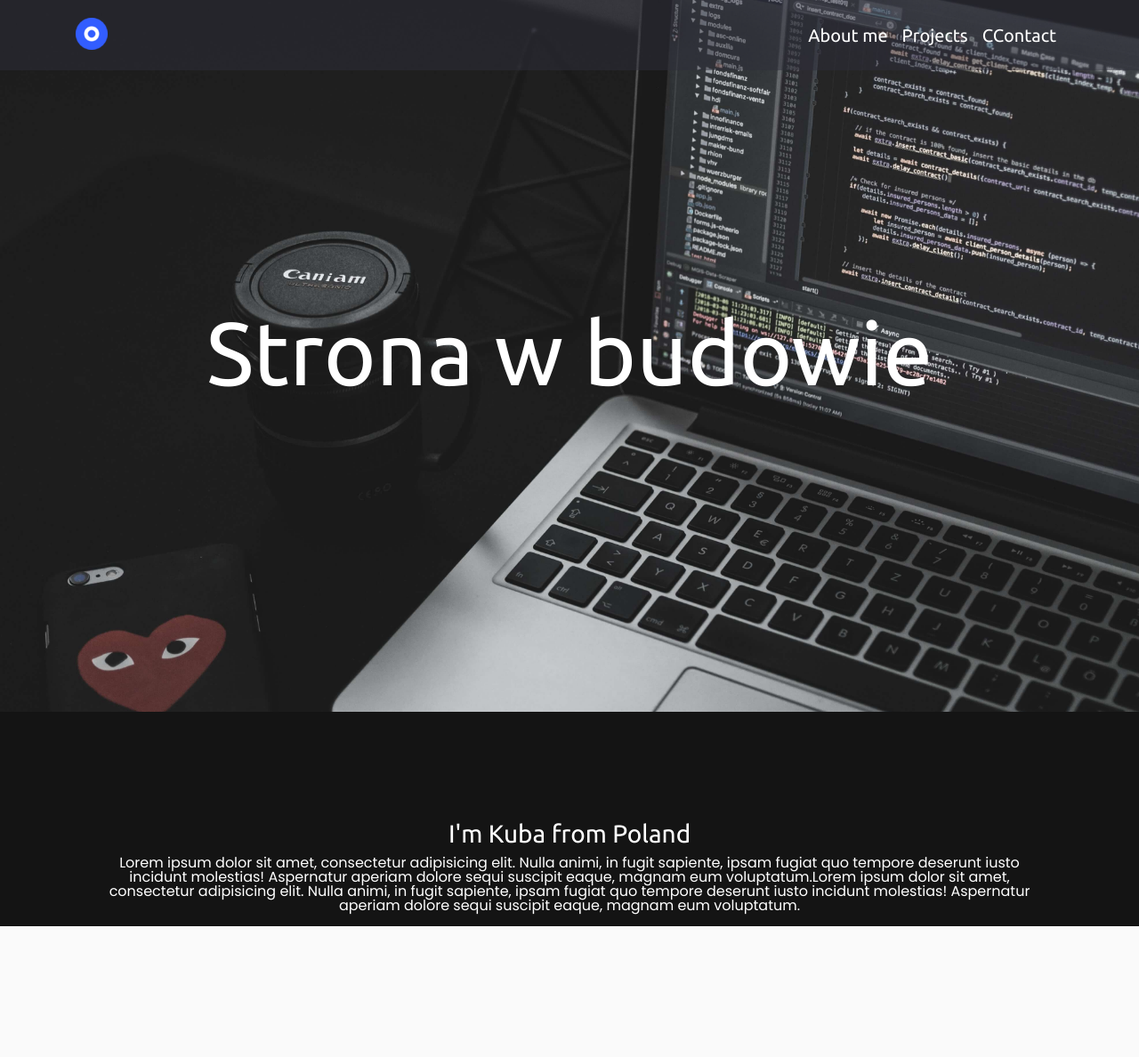
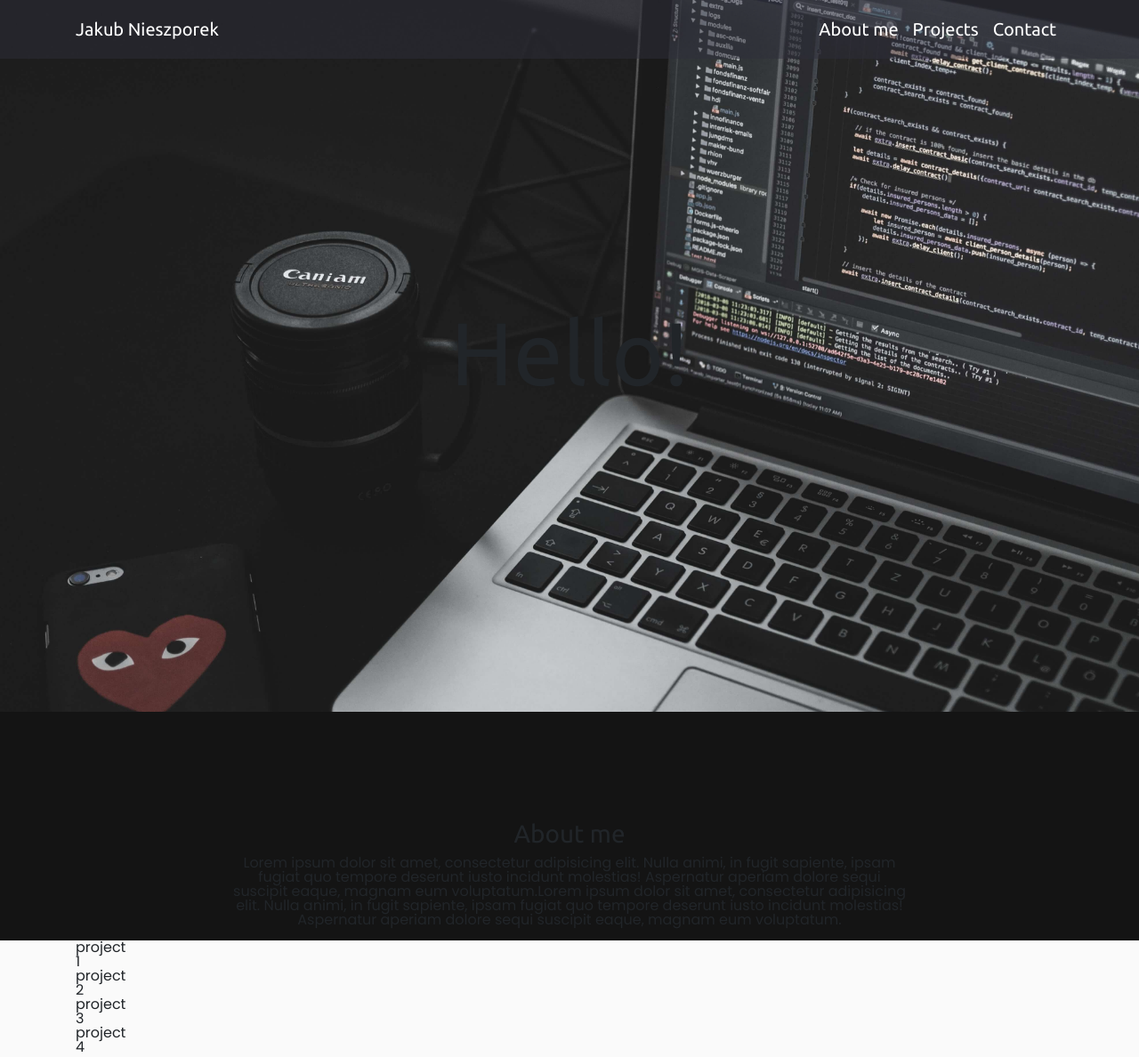
Before and after one commit to Drexo/MyPage, a website: page public/index.html in a window 1280 px wide. Shown: the whole page at 89% size. Before the commit the page ends 1041 px from the top, so only its background shows below. Drawn offline with Linux system fonts and the light colour scheme.

Commit message:
section main and projects

```diff
--- a/public/index.html
+++ b/public/index.html
@@ -34,9 +34,9 @@
     <section id="hero" style="background-image: url('media/pic_hero.jpg');">
 		<nav class="navbar fixed-top navbar-expand-sm navbar-light">
 			<div class="container">
-			  <a class="navbar-brand" href="#">
-					<img src="media/favicon/android-icon-36x36.png" alt="Landings">
-				</a>
+			  <p class="navbar-brand" href="#">
+					Jakub Nieszporek
+				</p>
 
 			  <button class="navbar-toggler" type="button" data-toggle="collapse" data-target="#navbarTogglerDemo02" aria-controls="navbarTogglerDemo02" aria-expanded="false" aria-label="Toggle navigation">
 			    <span class="navbar-toggler-icon"></span>
@@ -52,7 +52,7 @@
 			      </li>
 
 						<li class="nav-item">
-			        <a class="nav-link text-center" href="#">CContact</a>
+			        <a class="nav-link text-center" href="#">Contact</a>
 			      </li>
 			    </ul>
 			  </div>
@@ -62,19 +62,40 @@
 		<div class="container">
 			<div class="row">
 				<div class="col-sm-12 col-md-10 col-centered text-center">
-					<h1 class="h1 title">Strona w budowie</h1>
+					<h1 class="h1 title">Hello!</h1>
 				</div>
 			</div>
 		</div>
 	</section>
 
     <section id="main">
-        <div class="container col-sm-12 col-md-12 col-lg-12 col-xl-12">
+        <div class="container col-sm-9 col-md-10 col-lg-10 col-xl-9">
            <div class="row">
                <div class="about_me">
-               <h2 class="h2 text-center">I'm Kuba from Poland</h2>
+               <h2 class="h2 text-center">About me</h2>
                 <p class="about_text text-center">Lorem ipsum dolor sit amet, consectetur adipisicing elit. Nulla animi, in fugit sapiente, ipsam fugiat quo tempore deserunt iusto incidunt molestias! Aspernatur aperiam dolore sequi suscipit eaque, magnam eum voluptatum.Lorem ipsum dolor sit amet, consectetur adipisicing elit. Nulla animi, in fugit sapiente, ipsam fugiat quo tempore deserunt iusto incidunt molestias! Aspernatur aperiam dolore sequi suscipit eaque, magnam eum voluptatum.</p>
 
+            </div>
+           </div>
+        </div>
+
+    </section>
+    <section id="projects">
+        <div class="container">
+           <div class="row">
+               <div class="projects__my">
+                <div class="col-sm-6 col-md-4 col-lg-3 col-xl-3">
+					project 1
+				</div>
+				<div class="col-sm-6 col-md-4 col-lg-3 col-xl-3">
+					project 2
+				</div>
+				<div class="col-sm-6 col-md-4 col-lg-3 col-xl-3">
+					project 3
+				</div>
+				<div class="col-sm-6 col-md-4 col-lg-3 col-xl-3">
+					project 4
+				</div>
             </div>
            </div>
         </div>
--- a/resources/styles/common/_layout.scss
+++ b/resources/styles/common/_layout.scss
@@ -2,5 +2,4 @@ body {
   background: $c-lightgrey;
   font-family: $f-secondary;
   font-size: 16px;
-  color: $c-white;
 }
--- /dev/null
+++ b/resources/styles/components/_projects.scss
@@ -0,0 +1,4 @@
+#projects{
+
+
+}
```
Also changed, not shown: public/css/app.css.
